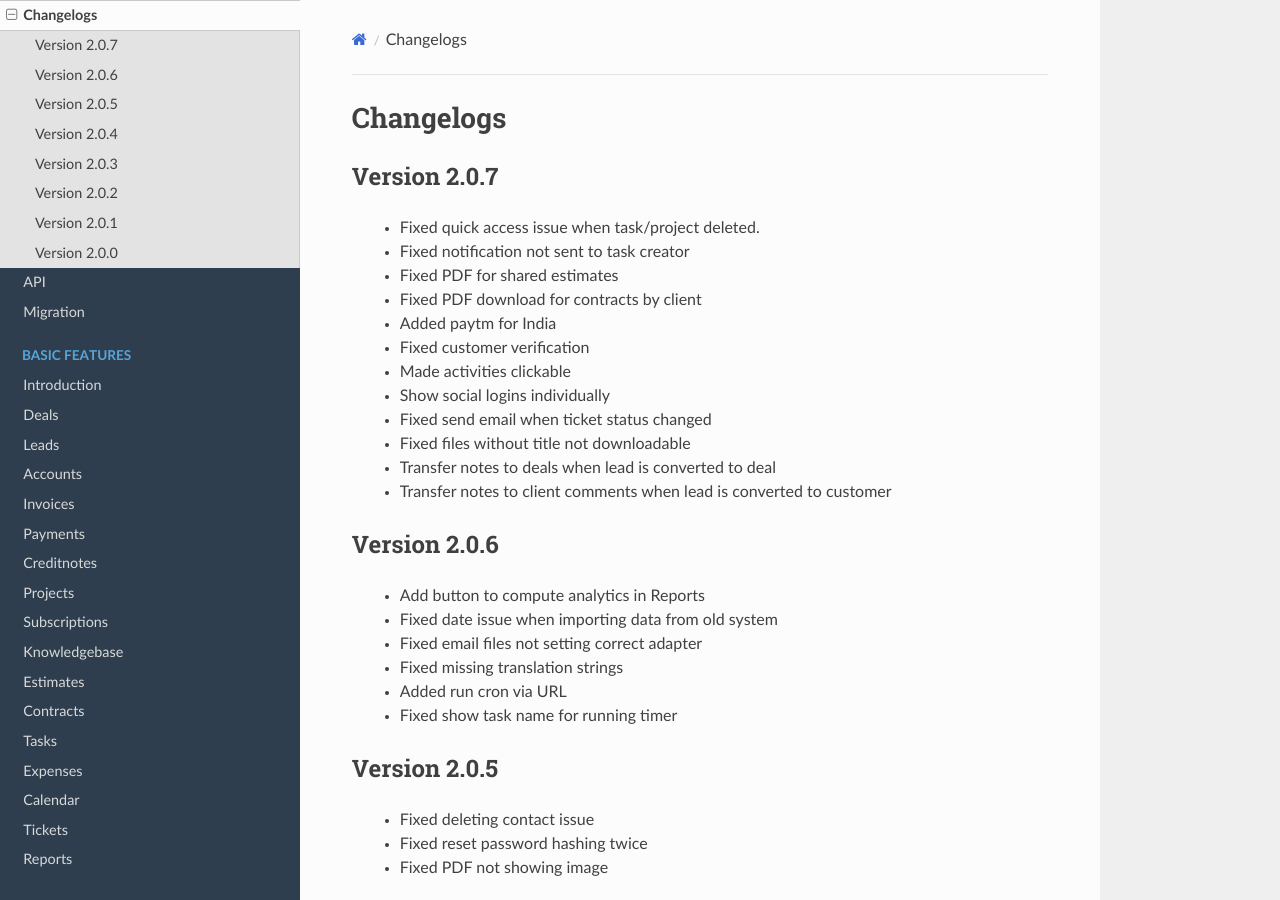
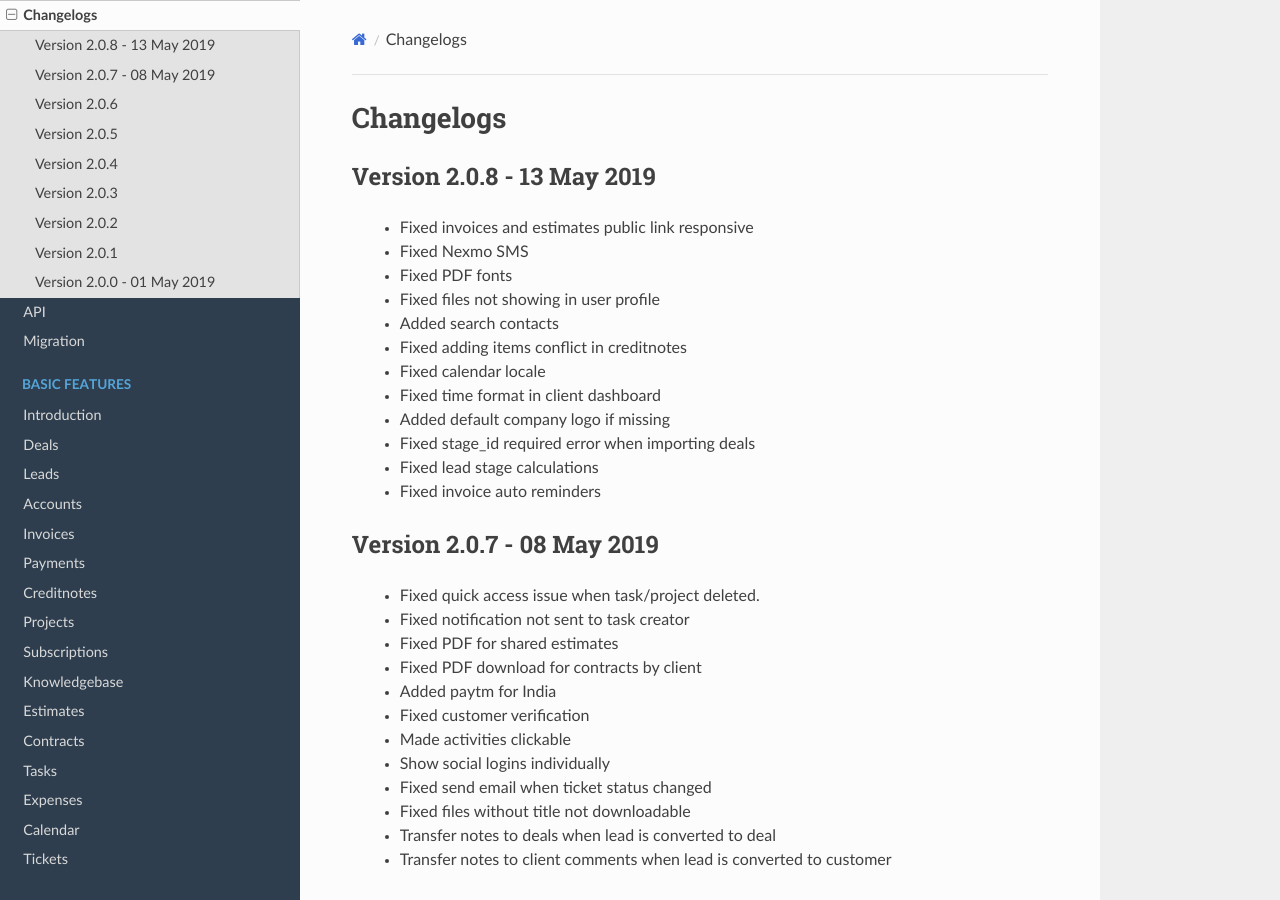
Before and after one commit to wmandai/workice-docs, a Sphinx documentation site: the page built from docs/source/changelogs.rst, in a window 1280 px wide and 900 px high. Built offline with Sphinx 7.4.7 and the Read the Docs theme 2.0.0, drawn with Linux system fonts in a browser that asks for light colours; some of the changed text lies outside the part shown.

Commit message:
Updated changelog

```diff
--- a/docs/source/changelogs.rst
+++ b/docs/source/changelogs.rst
@@ -1,7 +1,22 @@
 Changelogs
 ==========
-Version 2.0.7
-"""""""""""""""
+Version 2.0.8 - 13 May 2019
+"""""""""""""""""""""""""""""""
+ - Fixed invoices and estimates public link responsive
+ - Fixed Nexmo SMS
+ - Fixed PDF fonts
+ - Fixed files not showing in user profile
+ - Added search contacts
+ - Fixed adding items conflict in creditnotes
+ - Fixed calendar locale
+ - Fixed time format in client dashboard
+ - Added default company logo if missing
+ - Fixed stage_id required error when importing deals
+ - Fixed lead stage calculations
+ - Fixed invoice auto reminders
+
+Version 2.0.7 - 08 May 2019
+""""""""""""""""""""""""""""""
  - Fixed quick access issue when task/project deleted.
  - Fixed notification not sent to task creator
  - Fixed PDF for shared estimates
@@ -59,7 +74,7 @@ Version 2.0.1
  - Fixed Paypal Live IPN issue
  - Added invoice overpayment alert
 
-Version 2.0.0
-"""""""""""""
+Version 2.0.0 - 01 May 2019
+"""""""""""""""""""""""""""""
 
 - Initial release
```
